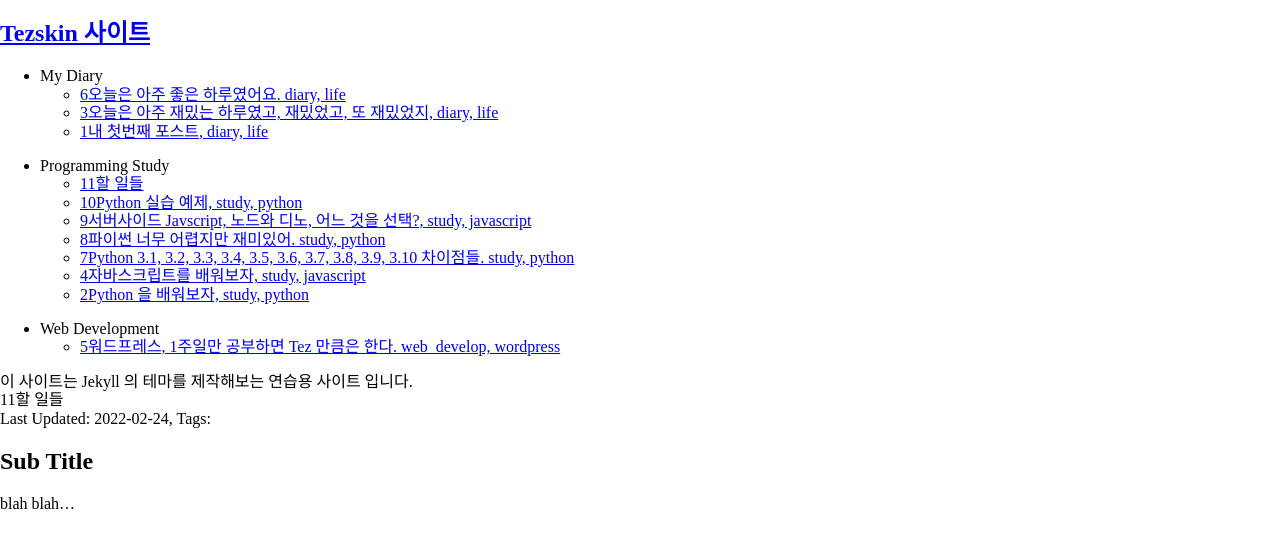
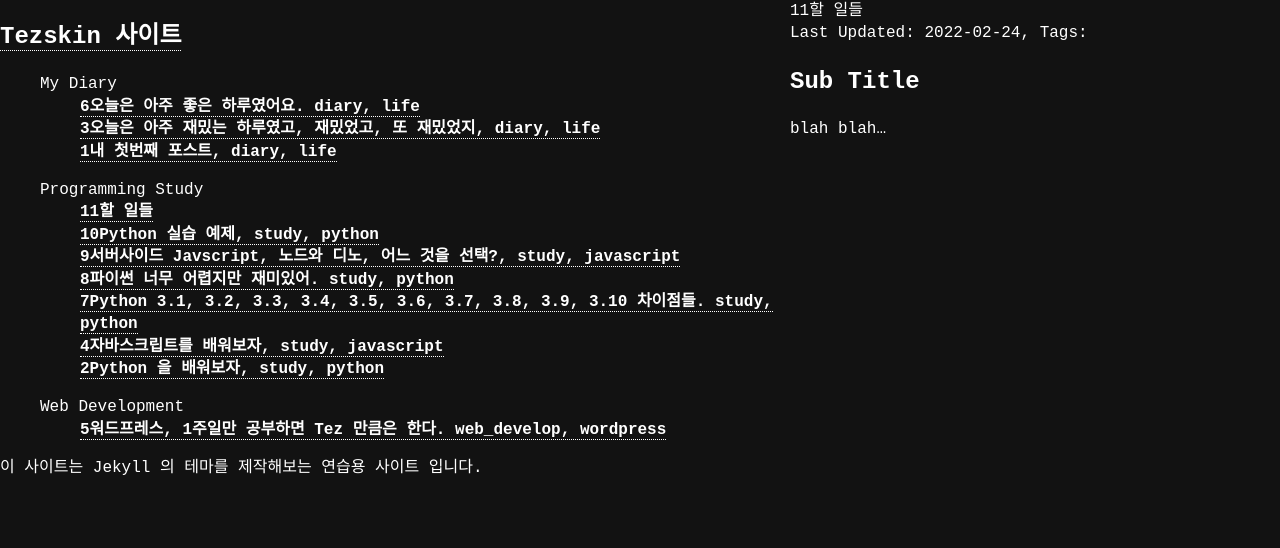
Before and after one commit to teznote/tezskin, a Jekyll site: the page built from _posts/0100-01-01-work-to-do.md, in a window 1280 px wide. Shown: the top 548 px of the page. Built offline with Jekyll 4.4.1, drawn with Linux system fonts in a browser that asks for light colours; nearby versions of some CDN libraries; some web fonts are replaced; a style sheet for code colours, icons or effects is not loaded.

Commit message:
Update style4.scss

```diff
--- a/assets/style4.scss
+++ b/assets/style4.scss
@@ -1,6 +1,61 @@
 ---
 ---
 
+// Global
+html {
+    --color: #ffffff;
+    --body-bg-color: #121212;
+    -a-color: #3aa675;
+}
+html, body {
+    width: 100%;
+    height: calc(var(--vh, 1vh) * 100);
+    font-family: 'Hack', 'NanumSquareRound', monospace;
+    font-weight: 400;
+    font-size: 16px;
+    line-height: 1.4;
+    color: var(--color);
+    background-color: var(--body-bg-color);
+}
+img, svg {
+    vertical-align: bottom;
+}
+ul, li {
+    display: block;
+}
+h1, h2, h3, h4, h5, h6, b, strong {
+    font-weight: 800;
+}
+h1 {
+    font-size: 2rem;
+}
+h2 {
+    font-size: 1.5rem;
+}
+h3 {
+    font-size: 1rem;
+}
+a, a:link, a:visited, a:hover, a:active {
+    text-decoration: none;
+    color: var(--a-color);
+    border-bottom: 1px dotted;
+    font-weight: 800;
+}
+
+
+// Layout
+.layout {
+    width: 100%;
+    height: 100%;
+    overflow: hidden;
+    display: flex;
+    .left {
+        flex: 1 0 300px;
+    }
+    .right {
+        flex: 1 0 0;
+    }
+}
 
 
 /*
@@ -16,7 +71,7 @@ html {
     --color: #2c3e50;
     --body-bg-color: #ffffff;
     --max-width: 1200px;
-    --fixed-height: 60px;
+    --fixed-: 60px;
     --a-color: #2353a0;
     --b-color: #d73a49;
     --c-color: #6a737d;
```
